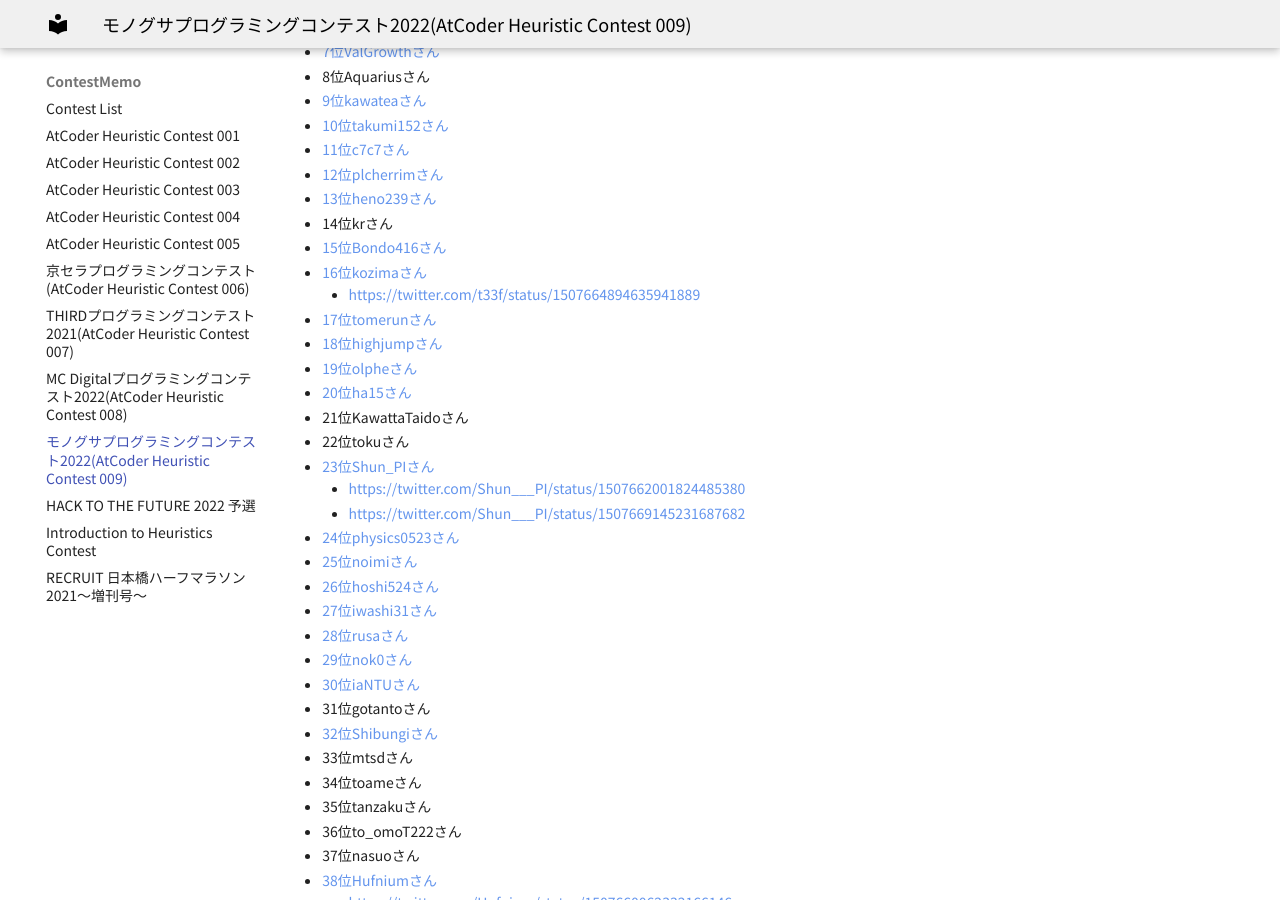
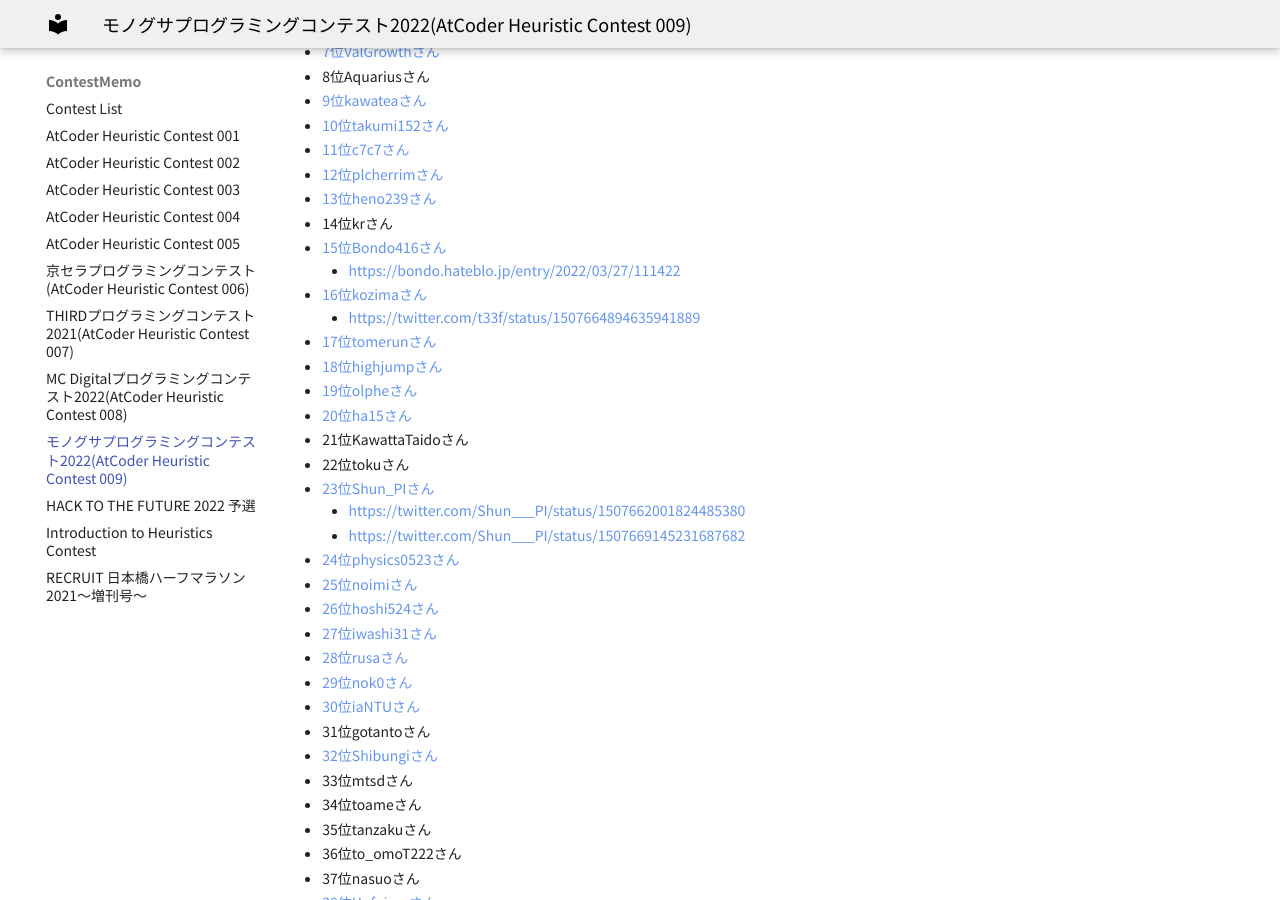
Before and after one commit to jetbead/AtCoderHeuristicContestMemo, an MkDocs documentation site: the page built from docs/ContestMemo/ahc009.md, in a window 1280 px wide and 900 px high, scrolled down 708 px. Built offline with MkDocs 1.6.1 and Material for MkDocs 9.7.7, drawn with Linux system fonts in a browser that asks for light colours; some web fonts are replaced; some of the changed lines change nothing that is shown.

Commit message:
Update ahc009.md

```diff
--- a/docs/ContestMemo/ahc009.md
+++ b/docs/ContestMemo/ahc009.md
@@ -31,6 +31,7 @@
 - [13位heno239さん](https://twitter.com/heno_code/status/1507659870123700226)
 - 14位krさん
 - [15位Bondo416さん](https://twitter.com/bond_cmprog/status/1507659214902407172)
+    - https://bondo.hateblo.jp/entry/2022/03/27/111422
 - [16位kozimaさん](https://twitter.com/t33f/status/1507659014636974086)
     - https://twitter.com/t33f/status/1507664894635941889
 - [17位tomerunさん](https://twitter.com/tomerun/status/1507659630045921280)
```
